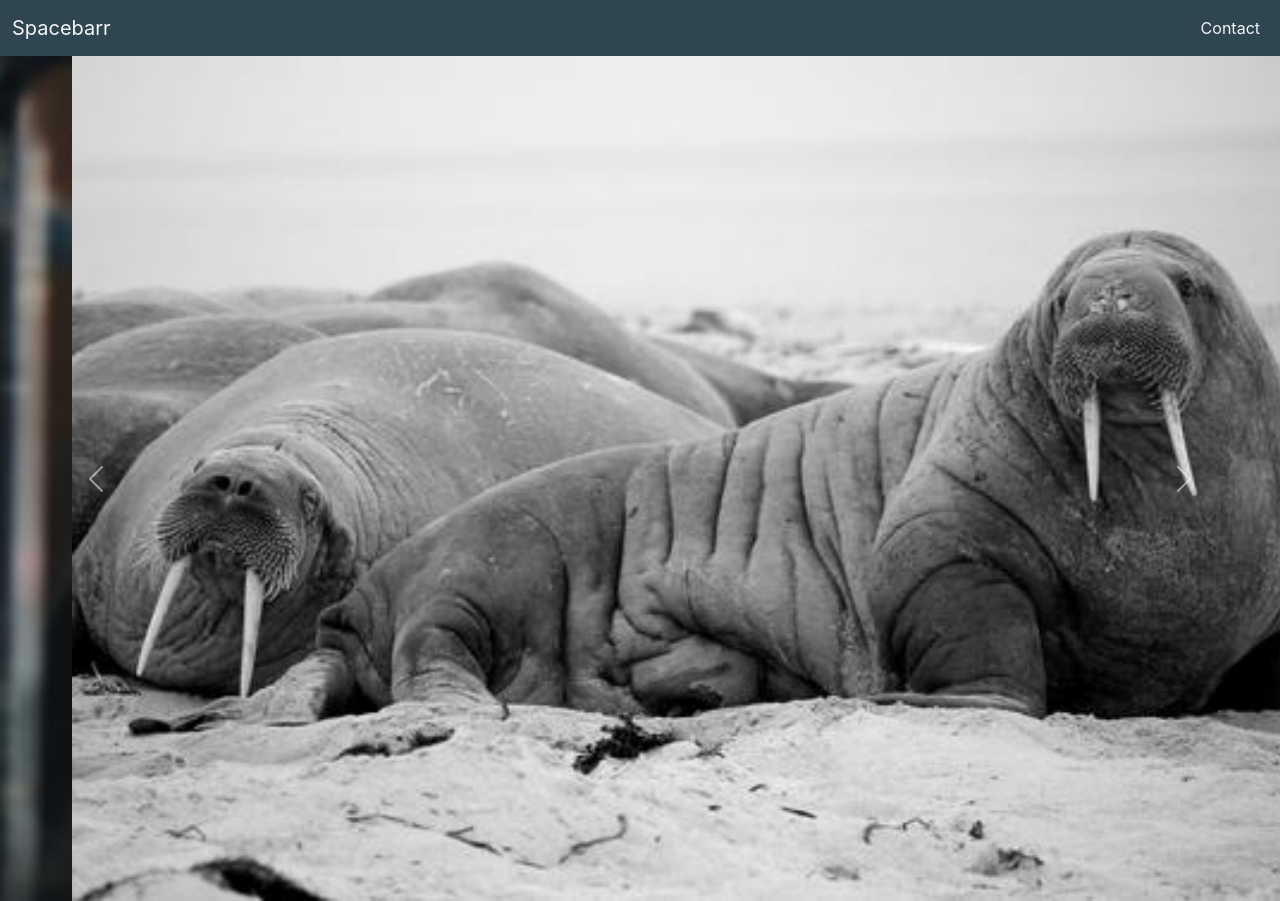
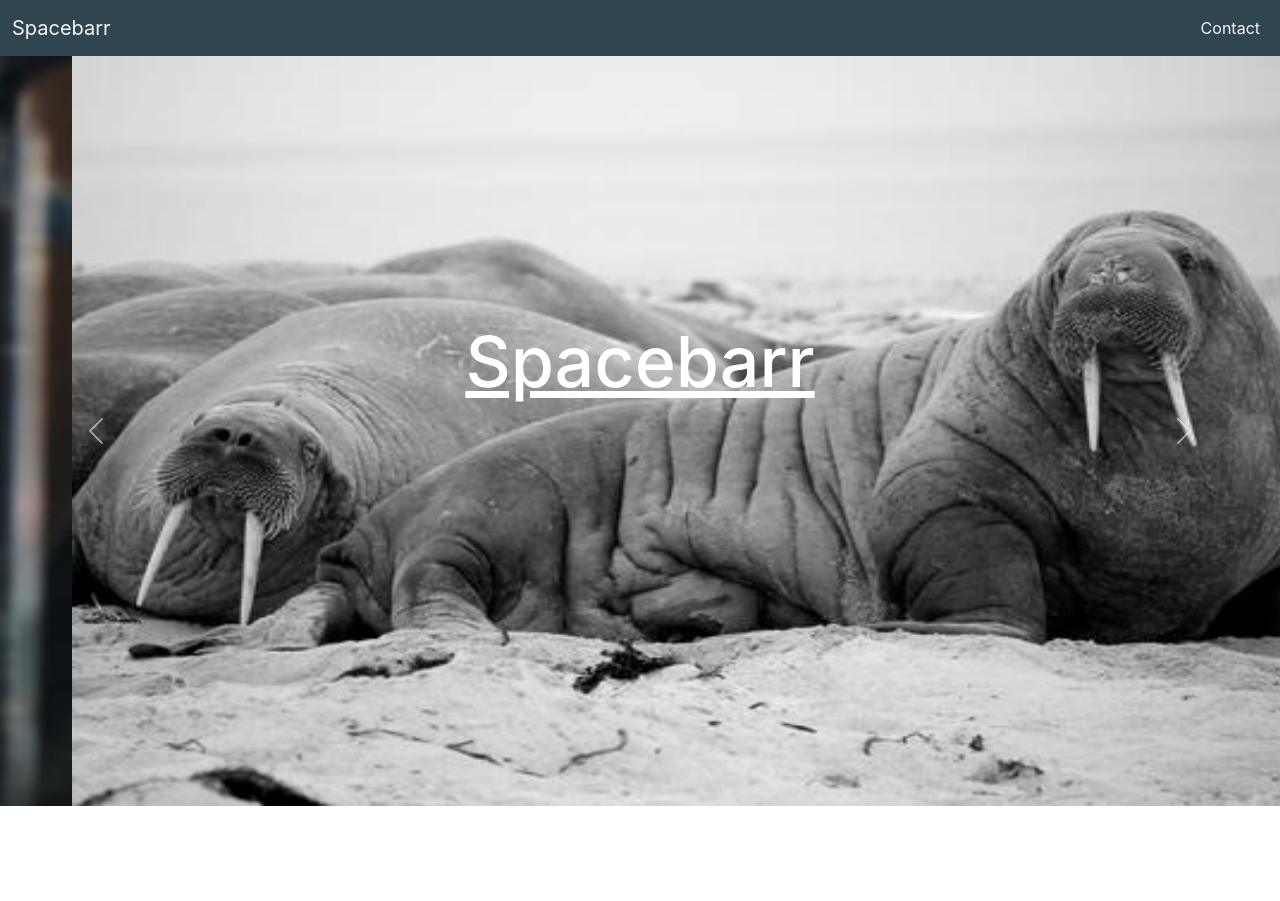
Before and after one commit to melissabarrerafarias/freelanced-company, a React (Create React App) app: page / in a window 1280 px wide. After the commit the page ends 806 px from the top, so only its background shows below. Built offline with nearby package versions, Linux system fonts and the light colour scheme.

Commit message:
carousel done

```diff
--- a/src/landing-page.css
+++ b/src/landing-page.css
@@ -1,37 +1,22 @@
-.carousel-images {
+.c-images {
     width: 100%;
-    max-height: 650px;
+    max-height: 750px;
 }
 
-
-
-/* .carousel-control-next, .carousel-control-prev {
-    position: absolute;
-    top: 0;
-    bottom: 0;
-    z-index: 1;
-    display: -ms-flexbox;
-    display: flex;
-    -ms-flex-align: center;
-    align-items: center;
-    -ms-flex-pack: center;
-    justify-content: center;
-    width: 15%;
-    color: #fff;
+.carousel-branding {
+    color:#fff;
+    position:absolute;
+    z-index:12;
+    top:40%;
+    width:100%;
     text-align: center;
-    opacity: .5;
-    transition: opacity .15s ease;
 }
 
-
-.carousel-control-next i, .carousel-control-prev i {
-    opacity: 9 !important;
-    color: white !important
+.carousel-control-next, .carousel-control-prev {
+    z-index: 13
 }
 
-.carousel-control-next:focus, .carousel-control-next:hover, .carousel-control-prev:focus, .carousel-control-prev:hover {
-    color: #fff;
-    text-decoration: none;
-    outline: 0;
-    opacity: .9;
-} */
+.brand-name {
+    font-size: 70px;
+    text-decoration: underline;
+}
--- a/src/pages/LandingPage.js
+++ b/src/pages/LandingPage.js
@@ -1,6 +1,5 @@
 import React from 'react';
 import '../landing-page.css';
-import { Carousel } from 'react-bootstrap'
 
 import placeholder1 from '../assets/images/placeholder-1.jpg';
 import placeholder2 from '../assets/images/placeholder-2.jpg';
@@ -8,16 +7,18 @@ import placeholder3 from '../assets/images/placeholder-3.jpg';
 
 function LandingPage() {
     return (
+        <main>
+            <div class="carousel-branding"><h1 className = "brand-name">Spacebarr</h1></div>
             <div id="carouselExampleInterval" class="carousel slide" data-bs-ride="carousel">
                 <div class="carousel-inner">
                     <div class="carousel-item active" data-bs-interval="5000">
-                    <img src={placeholder1} class="d-block w-100" alt="..."></img>
+                        <img src={placeholder1} class="d-block w-100 c-images" alt="..."></img>
                     </div>
                     <div class="carousel-item" data-bs-interval="5000">
-                    <img src={placeholder2} class="d-block w-100" alt="..."></img>
+                        <img src={placeholder2} class="d-block w-100 c-images" alt="..."></img>
                     </div>
                     <div class="carousel-item" data-bs-interval="5000">
-                    <img src={placeholder3} class="d-block w-100" alt="..."></img>
+                        <img src={placeholder3} class="d-block w-100 c-images" alt="..."></img>
                     </div>
                 </div>
                 <button class="carousel-control-prev" type="button" data-bs-target="#carouselExampleInterval" data-bs-slide="prev">
@@ -29,6 +30,7 @@ function LandingPage() {
                     <span class="visually-hidden">Next</span>
                 </button>
             </div>
+        </main>
     )
 }
 
```
Lines whose indentation alone changed are shown as unchanged.
